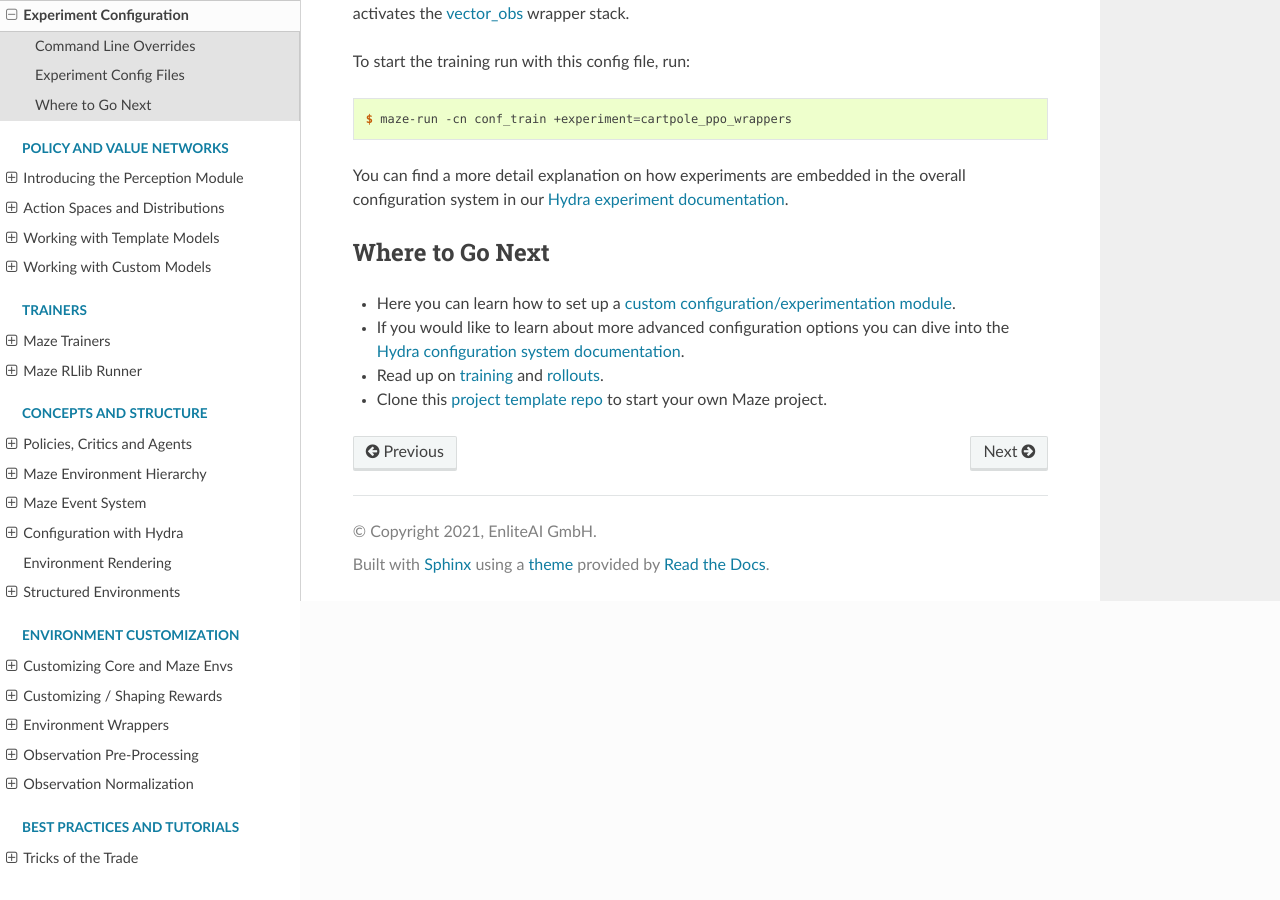
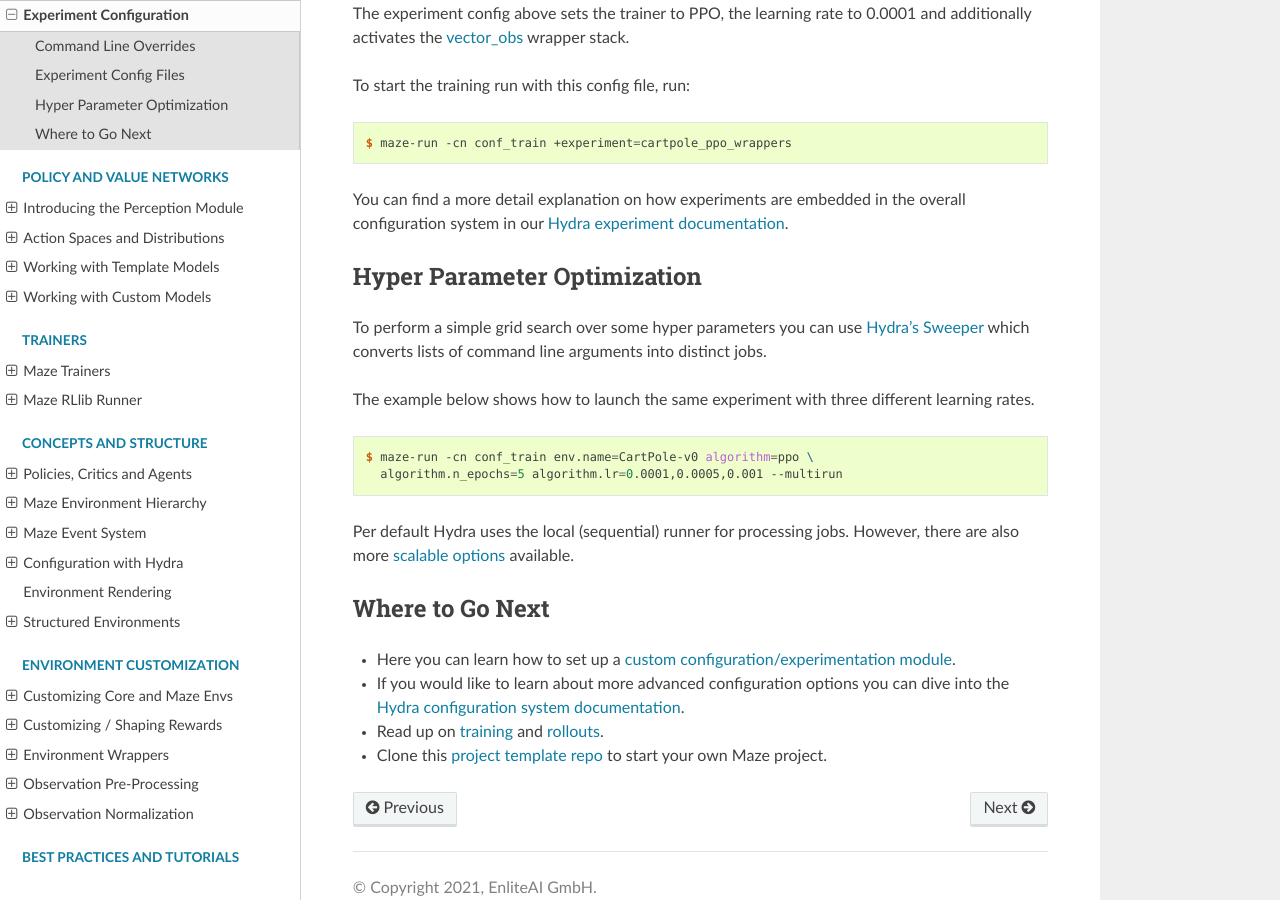
Before and after one commit to enlite-ai/maze, a Sphinx documentation site: the page built from docs/source/workflow/experimenting.rst, in a window 1280 px wide and 900 px high, scrolled down 1073 px. Built offline with Sphinx 7.4.7 and the Read the Docs theme 2.0.0, drawn with Linux system fonts in a browser that asks for light colours; some of the changed text lies outside the part shown.

Commit message:
RL-449: added a short section on Hydra grid search to docs\n\n(Issue RL-449 - Add Hyper Parameter Optimization)

```diff
--- a/docs/source/workflow/experimenting.rst
+++ b/docs/source/workflow/experimenting.rst
@@ -61,6 +61,23 @@ To start the training run with this config file, run:
 You can find a more detail explanation on how experiments are embedded in the overall configuration system in our
 :ref:`Hydra experiment documentation <hydra-custom-experiments>`.
 
+Hyper Parameter Optimization
+----------------------------
+
+To perform a simple grid search over some hyper parameters you can use
+`Hydra's Sweeper <https://hydra.cc/docs/0.11/advanced/plugins#sweeper>`_
+which converts lists of command line arguments into distinct jobs.
+
+The example below shows how to launch the same experiment with three different learning rates.
+
+.. code:: console
+
+    $ maze-run -cn conf_train env.name=CartPole-v0 algorithm=ppo \
+      algorithm.n_epochs=5 algorithm.lr=0.0001,0.0005,0.001 --multirun
+
+Per default Hydra uses the local (sequential) runner for processing jobs.
+However, there are also more `scalable options <https://hydra.cc/docs/next/plugins/joblib_launcher>`_ available.
+
 Where to Go Next
 ----------------
 
```
